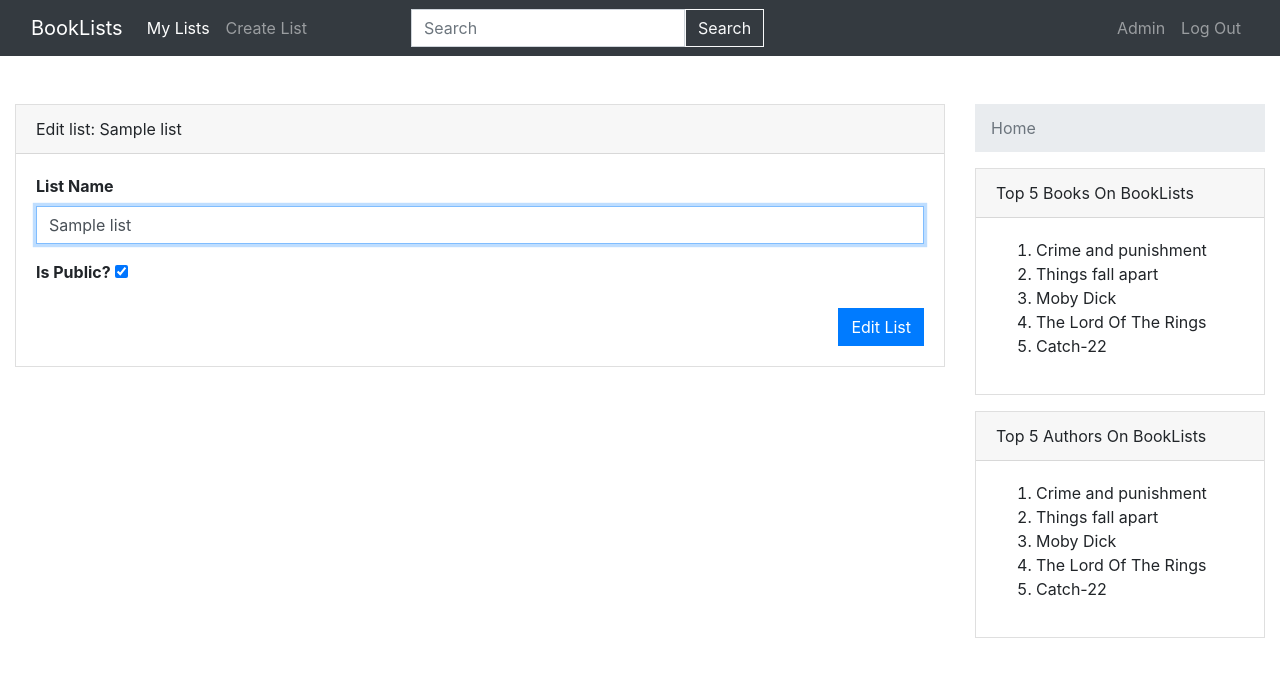
After one commit to Danielius5/WAD_team_assignment, a Django app: a page that uses templates/booklists/lists/edit.html in a window 1280 px wide. The commit adds this page. Shown: the top 677 px of the page. Run offline with Django 3.2, Linux system fonts and the light colour scheme; a user stored in the database is signed in; tables that the repository leaves empty hold one stand-in row (values such as "Sample post"); some libraries are stand-ins or nearby versions.

Commit message:
added edit functionality and 404 page

```diff
--- a/booklists/urls.py
+++ b/booklists/urls.py
@@ -9,5 +9,6 @@ urlpatterns = [
     path('logout/', views.user_logout, name='logout'),
     path('user/<str:username>/lists', views.lists_index, name='lists_index'),
     path('user/<str:username>/lists/create', views.lists_create, name='lists_create'),
+    path('user/<str:username>/lists/<slug:list_slug>', views.lists_edit, name='lists_edit'),
     path('', views.index, name='index'),
 ]
--- a/booklists/views.py
+++ b/booklists/views.py
@@ -55,6 +55,7 @@ def user_logout(request):
 def lists_index(request, username):
 
     created_flag = bool(request.GET.get('created', False))
+    edited_flag = bool(request.GET.get('edited', False))
 
     if request.method == 'GET':
 
@@ -64,7 +65,7 @@ def lists_index(request, username):
 
         lists = lists.filter(user=User.objects.filter(username=username).first())
 
-        context = {'lists' : lists, 'created' : created_flag, 'username' : username, 'current_user' : request.user}
+        context = {'lists' : lists, 'created' : created_flag, 'username' : username, 'current_user' : request.user, 'edited' : edited_flag}
         return render(request, 'booklists/lists/index.html', context)
 
 @login_required
@@ -75,11 +76,11 @@ def lists_create(request, username):
             lists_create_form=ListForm(request.POST)
 
             if lists_create_form.is_valid():
-
                 list = lists_create_form.save(commit=False)
                 list.user = request.user
                 list.save()
                 return redirect(reverse('booklists:lists_index', kwargs={'username': username}) + '?created=True')
+
             else:
                 messages.error(request, lists_create_form.errors)
 
@@ -87,3 +88,28 @@ def lists_create(request, username):
     else:
         # unauthorised
         return render(request, 'booklists/errors/401.html', status=401)
+
+@login_required
+def lists_edit(request, username, list_slug):
+
+    if request.user.username == username:
+        current_data = List.objects.filter(slug=list_slug).first()
+
+        if not current_data is None:
+
+            if request.method =='POST':
+                lists_create_form=ListForm(request.POST or None, instance=current_data)
+                if lists_create_form.is_valid():
+                    lists_create_form.save()
+                    return redirect(reverse('booklists:lists_index', kwargs={'username': username}) + '?edited=True')
+                else:
+                    messages.error(request, lists_create_form.errors)
+
+            return render(request, 'booklists/lists/edit.html', context={'current_data' : current_data})
+
+        else:
+            # not found
+            return render(request, 'booklists/errors/404.html', status=404)
+    else:
+        # unauthorised
+        return render(request, 'booklists/errors/401.html', status=401)
--- /dev/null
+++ b/templates/booklists/lists/edit.html
@@ -0,0 +1,32 @@
+{% extends 'booklists/layouts/app.html' %}
+
+{% load i18n %}
+
+{% block body_block %}
+
+    <div class="card-header">
+        {% translate 'Edit list: ' %} {{ current_data.name }}
+    </div>
+
+    <div class="card-body">
+        <form class="form-create-list" method="post">
+            {% csrf_token %}
+
+            <div class="form-group">
+                <strong><label for="inputName">{% translate 'List Name' %}</label></strong>
+                <input type="text" id="inputName" class="form-control" placeholder="{% translate 'Enter list name' %}" required autofocus
+                       name="name" value="{{ current_data.name }}">
+            </div>
+
+            <div class="form-group">
+                <strong><label for="inputIsPublic">{% translate 'Is Public' %}?</label></strong>
+                <input type="checkbox" id="inputIsPublic" name="is_public" {% if current_data.is_public %} checked="checked"{% endif %}>
+            </div>
+
+            <div class="form-group">
+                <button class="btn btn-primary float-right" type="submit">{% translate 'Edit List' %}</button>
+            </div>
+
+        </form>
+    </div>
+{% endblock %}
--- a/templates/booklists/lists/index.html
+++ b/templates/booklists/lists/index.html
@@ -28,6 +28,9 @@
         {% if created  %}
             <div class="alert alert-success"><strong>{% translate 'Success' %}!</strong> {% translate 'A new list created' %}!</div>
         {% endif %}
+        {% if edited  %}
+            <div class="alert alert-success"><strong>{% translate 'Success' %}!</strong> {% translate 'List successfully edited' %}!</div>
+        {% endif %}
 
         <table class="table table-striped table-bordered text-center">
             <thead>
@@ -50,7 +53,7 @@
                             </td>
                             <td class="col-md-4 col-xs-1">
                                 <a class="btn btn-primary btn-sm" href="#" role="button">{% translate 'View' %}</a>
-                                <a class="btn btn-warning btn-sm" href="#" role="button">{% translate 'Edit' %}</a>
+                                <a class="btn btn-warning btn-sm" href="{% url 'booklists:lists_edit' username list.slug %}" role="button">{% translate 'Edit' %}</a>
                                 <a class="btn btn-danger btn-sm" href="#" role="button">{% translate 'Delete' %}</a>
                             </td>
                         </tr>
```
Also changed, not shown: templates/booklists/errors/404.html (added, +22 -0 lines).
